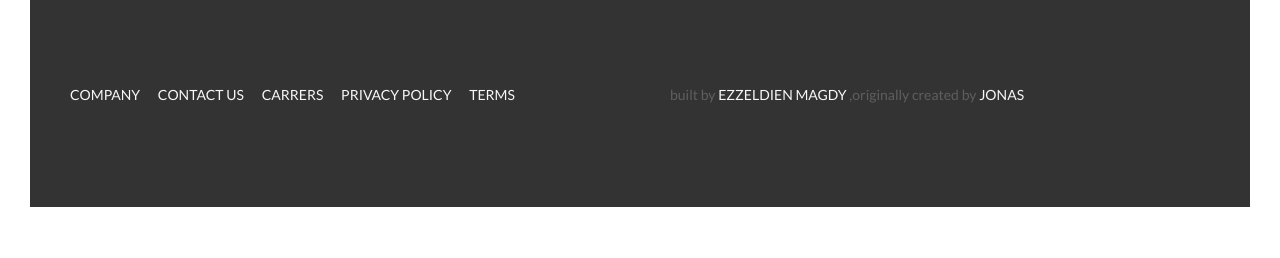
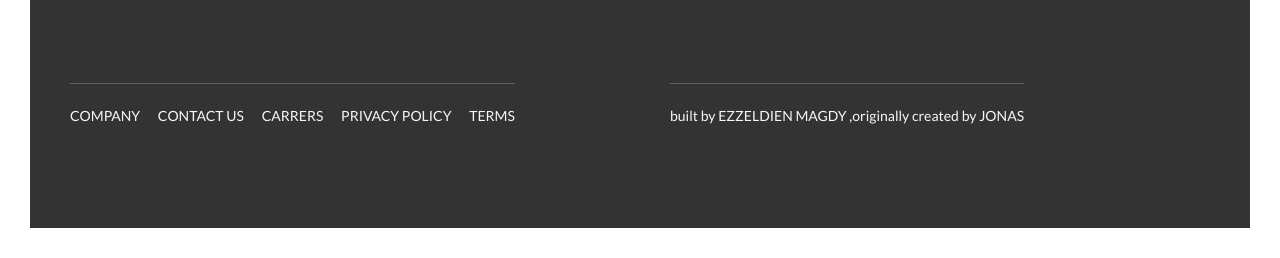
Before and after one commit to Ezzeldien-M-Abdalaziz/Natours, a website: page index.html in a window 1280 px wide. Shown: the part 5416-5674 px from the top of the page. Before the commit the page ends 5653 px from the top, so only its background shows below. Drawn offline with Linux system fonts and the light colour scheme.

Commit message:
finish footer

```diff
--- a/SCSS/layout/_footer.scss
+++ b/SCSS/layout/_footer.scss
@@ -2,6 +2,7 @@
     background-color: $color-grey-dark-3;
     padding: 10rem 0;
     font-size: 1.4rem;
+    color: $color-grey-light-1;
 
     &__logo-box{
         text-align: center;
@@ -14,20 +15,22 @@
     }
 
     &__navigation{
-
-
+        border-top: 1px solid $color-grey-dark;
+        padding-top: 2rem;
+        display: inline-block;
     }
 
     &__list{
         list-style: none;
+        position: relative;
     }
 
     &__item{
         display: inline-block;
         &:not(:last-child){
             margin-right: 1.5rem;
-
         }
+        transition: all .3s;
     }
 
     &__link{
@@ -43,10 +46,15 @@
         &:active{
             color: $color-primary;
             box-shadow: 0 1rem 2rem rgba($color-black, .4);
+            transform: rotate(10deg)scale(1.1);
         }
 
     }
 
-
+    &__copyright{
+        border-top: 1px solid $color-grey-dark;
+        padding-top: 2rem;
+        display: inline-block;
+    }
 
 }
--- a/index.html
+++ b/index.html
@@ -317,8 +317,8 @@
         </div>
         <div class="row">
             <div class="col-1-of-2">
-                <div class="footer_navigation">
-                    <ul class="footer_list">
+                <div class="footer__navigation">
+                    <ul class="footer__list">
                         <li class="footer__item"><a href="#" class="footer__link">company</a></li>
                         <li class="footer__item"><a href="#" class="footer__link">contact us</a></li>
                         <li class="footer__item"><a href="#" class="footer__link">carrers</a></li>
@@ -329,7 +329,7 @@
             </div>
 
             <div class="col-1-of-2">
-                <p class="footer_copyright">
+                <p class="footer__copyright">
                     built by <a href="#" class="footer__link">Ezzeldien Magdy</a>
                     ,originally created by <a href="#" class="footer__link">Jonas</a>
                 </p>
```
Also changed, not shown: css/main.css.
